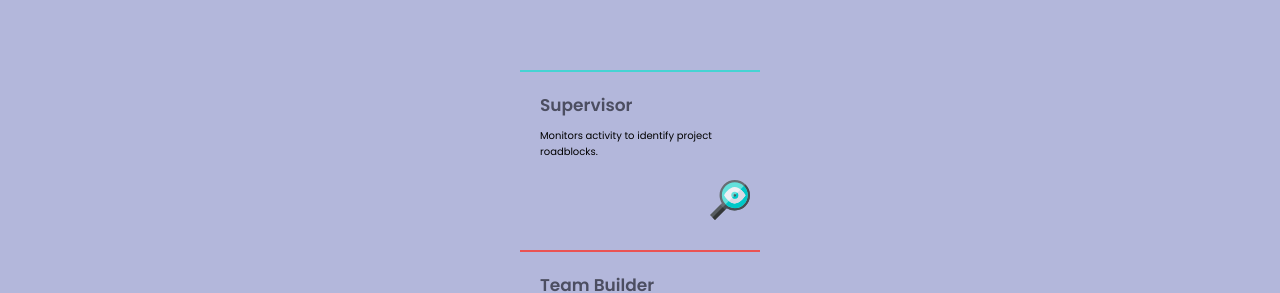
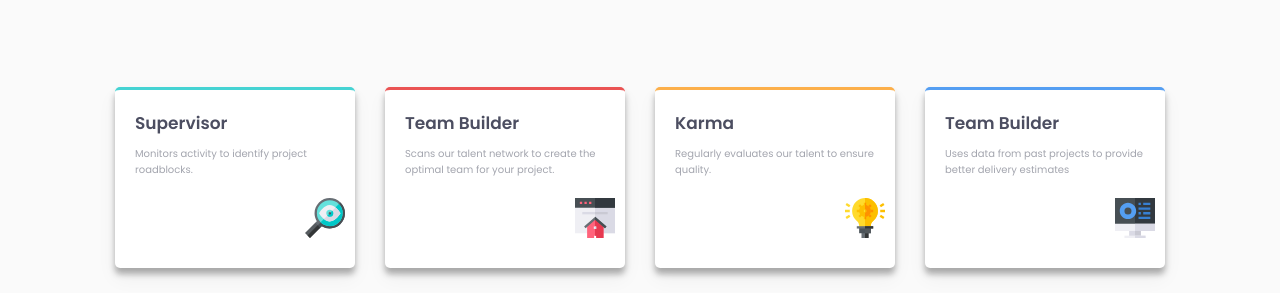
Before and after one commit to DummyKen/Four-Card-Component, a plain HTML site: page index.html in a window 1280 px wide. Shown: the part 204-497 px from the top of the page. Drawn offline with Linux system fonts and the light colour scheme.

Commit message:
third commit

```diff
--- a/style.css
+++ b/style.css
@@ -4,7 +4,7 @@
 body{
     font-family: 'Poppins', sans-serif;
     text-align: center;
-    background-color: hsl(234, 35%, 78%);
+    background-color: hsl(0, 0%, 98%);
 }
 header{
     padding: 30px;
@@ -18,35 +18,45 @@ header .header{
     font-weight: 600;
 }
 .sub-text{
-    width: 450px;
+    color: hsl(229, 6%, 66%);
+    width: 500px;
     margin: 15px auto;
-    font-size: 13px;
+    font-size: 14px;
     text-align: center;
 }
 .cards{
-    width: 80%;
+    display:flex;
+    flex-wrap: wrap; /*wrap the flex items #add*/
+    justify-content: center;
     margin: 15px auto;
+    max-width: 1120px;
 }
 .cards .card{
+    background-color: #fff;
     text-align: left;
+    box-shadow: 0 10px 20px rgba(0, 0, 0, 0.05), 0 6px 6px rgba(0, 0, 0, 0.3);
+    border-radius: 5px;
     font-size: 10px;
     width: 200px;
-    margin: auto;
+    margin: 15px;
     padding: 20px;
-    border: none;
-    border-top: 2px solid black;
+}
+.cards .card .small-text{
+    font-weight: 400;
+    color: hsl(229, 6%, 66%);
 }
 .cards .supervisor{
-    border-top: 2px solid hsl(180, 62%, 55%);
+    border-top: 3px solid hsl(180, 62%, 55%);
 }
 .cards .team{
-    border-top: 2px solid hsl(0, 78%, 62%);
+    transform: translateY();
+    border-top: 3px solid hsl(0, 78%, 62%);
 }
 .cards .calculator{
-    border-top: 2px solid hsl(212, 86%, 64%);
+    border-top: 3px solid hsl(212, 86%, 64%);
 }
 .cards .karma{
-    border-top: 2px solid hsl(34, 97%, 64%);
+    border-top: 3px solid hsl(34, 97%, 64%);
 }
 .cards .sub-header{
     font-size: 17px;
```
